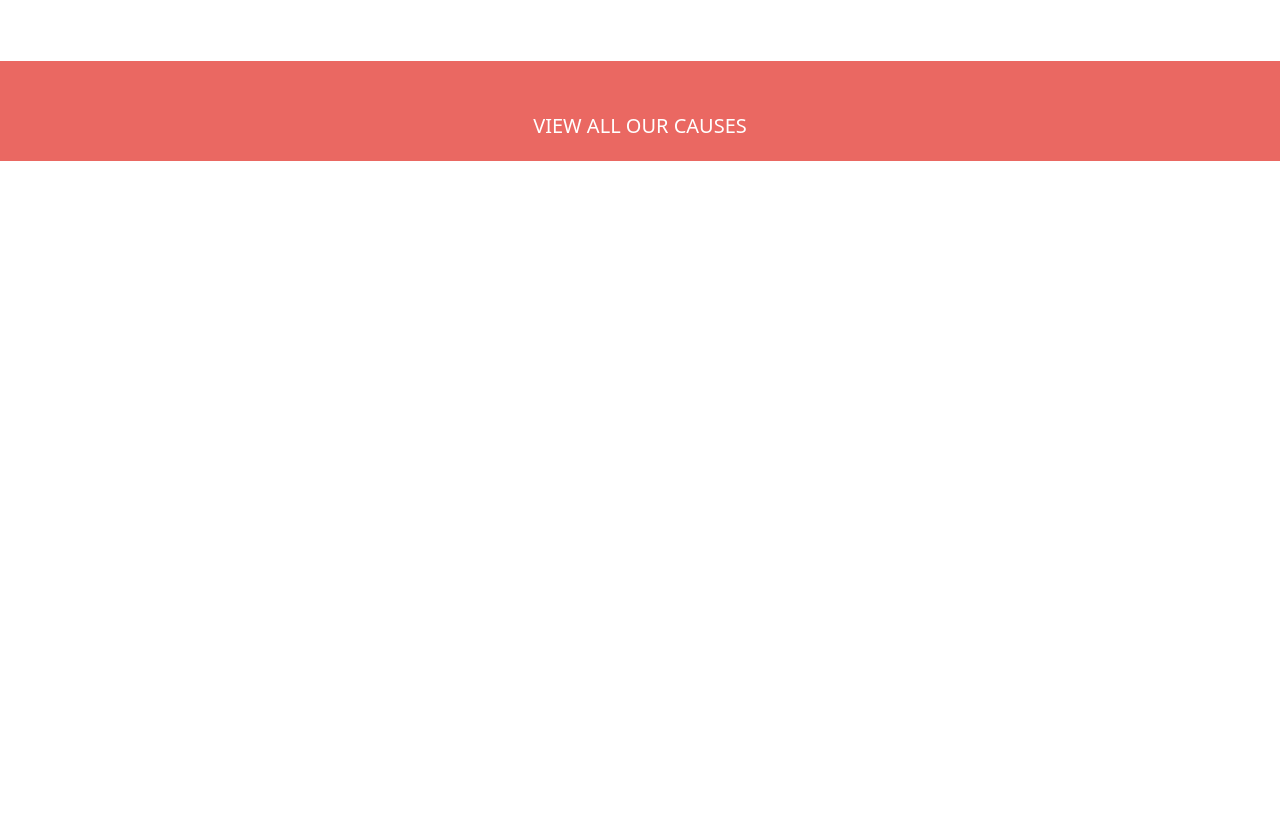
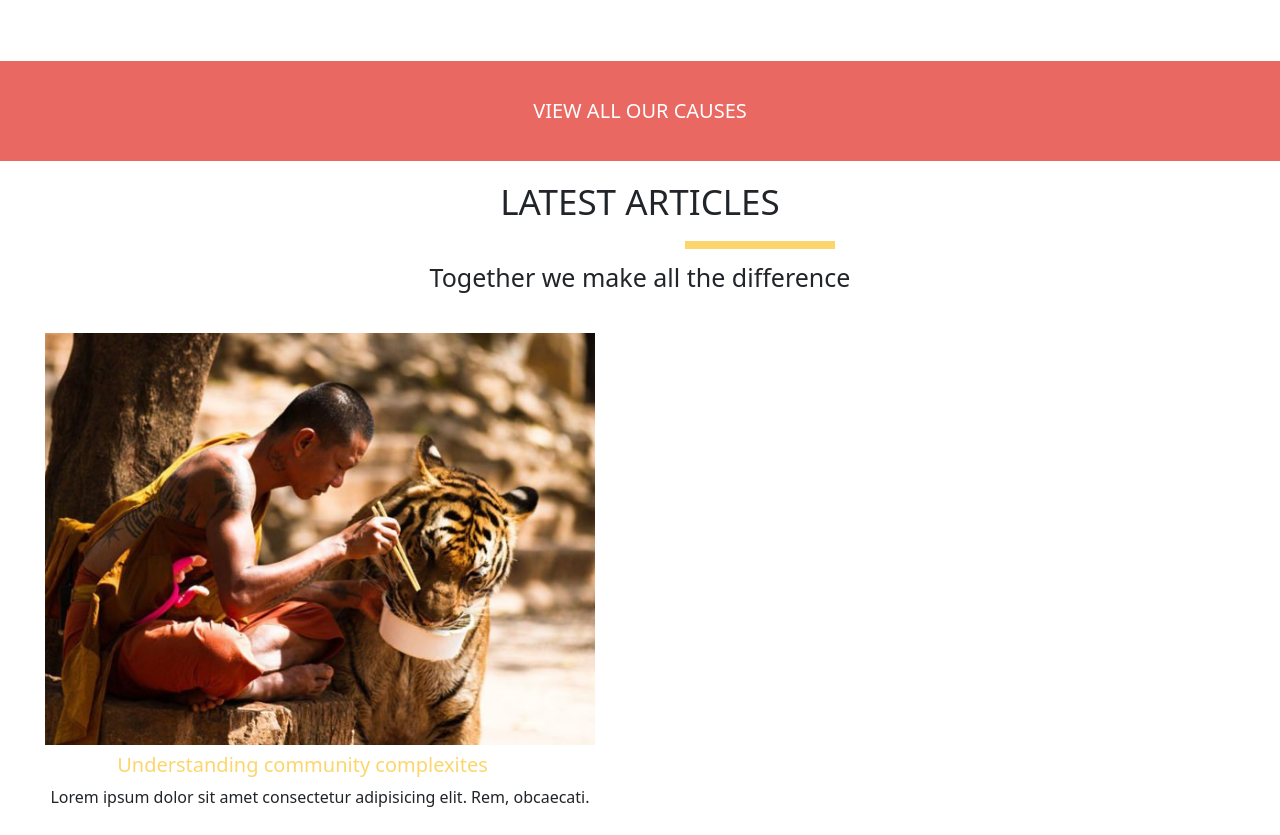
Before and after one commit to DamianoTrifone/proj-html-vuejs, a Vue app: page / in a window 1280 px wide. Shown: the part 2039-2874 px from the top of the page. Before the commit the page ends 2200 px from the top, so only its background shows below. Built offline with nearby package versions, Linux system fonts and the light colour scheme.

Commit message:
Metà sx quarto blocco

```diff
--- a/src/components/Main.vue
+++ b/src/components/Main.vue
@@ -71,6 +71,16 @@
         </div>
         <div class="red_block">
             <a href="#">View all our causes</a>
+        </div>
+        <div class="articles">
+             <h2>Latest articles</h2>
+             <div id="separatore_causes"></div>
+            <p>Together we make all the difference</p>
+            <div class="articles_sx col-lg-6">
+                <img src="../assets/photo-1444213007800-cff19e1677ac-600x450.jpg" alt="Convivenza tra uomo e animali">
+                <a href="#" class="giallo">Understanding community complexites</a>
+                <p>Lorem ipsum dolor sit amet consectetur adipisicing elit. Rem, obcaecati.</p>
+            </div>
         </div>
     </main>
 </template>
@@ -250,7 +260,7 @@ export default {
         color: white;
         display: flex;
         justify-content: center;
-        margin-top: 50px;
+        margin-top: 35px;
         text-transform: uppercase;
         text-decoration: none;
         font-size: 20px;
@@ -259,4 +269,41 @@ export default {
             color: #FCD66C;
         }
     }
+
+    .articles{
+        position: absolute;
+        width: 100%;
+        top: 2210px;
+        text-align: center;
+    }
+
+    .articles h2{
+        padding: 10px;
+        font-weight: 200;
+        font-size: 35px;
+        text-transform: uppercase;
+    }
+
+    .articles > p{
+        padding: 10px;
+        font-weight: 200;
+        font-size: 25px;
+    }
+
+    .articles_sx{
+        padding: 10px;
+    }
+
+    .articles_sx > img{
+        width: 550px;
+    }
+
+    .articles_sx a{
+        display: inline-block;
+        text-decoration: none;
+        color: #FCD66C;
+        font-size: 20px;
+        margin-right: 35px;
+        padding: 5px;
+    }
 </style>
```
